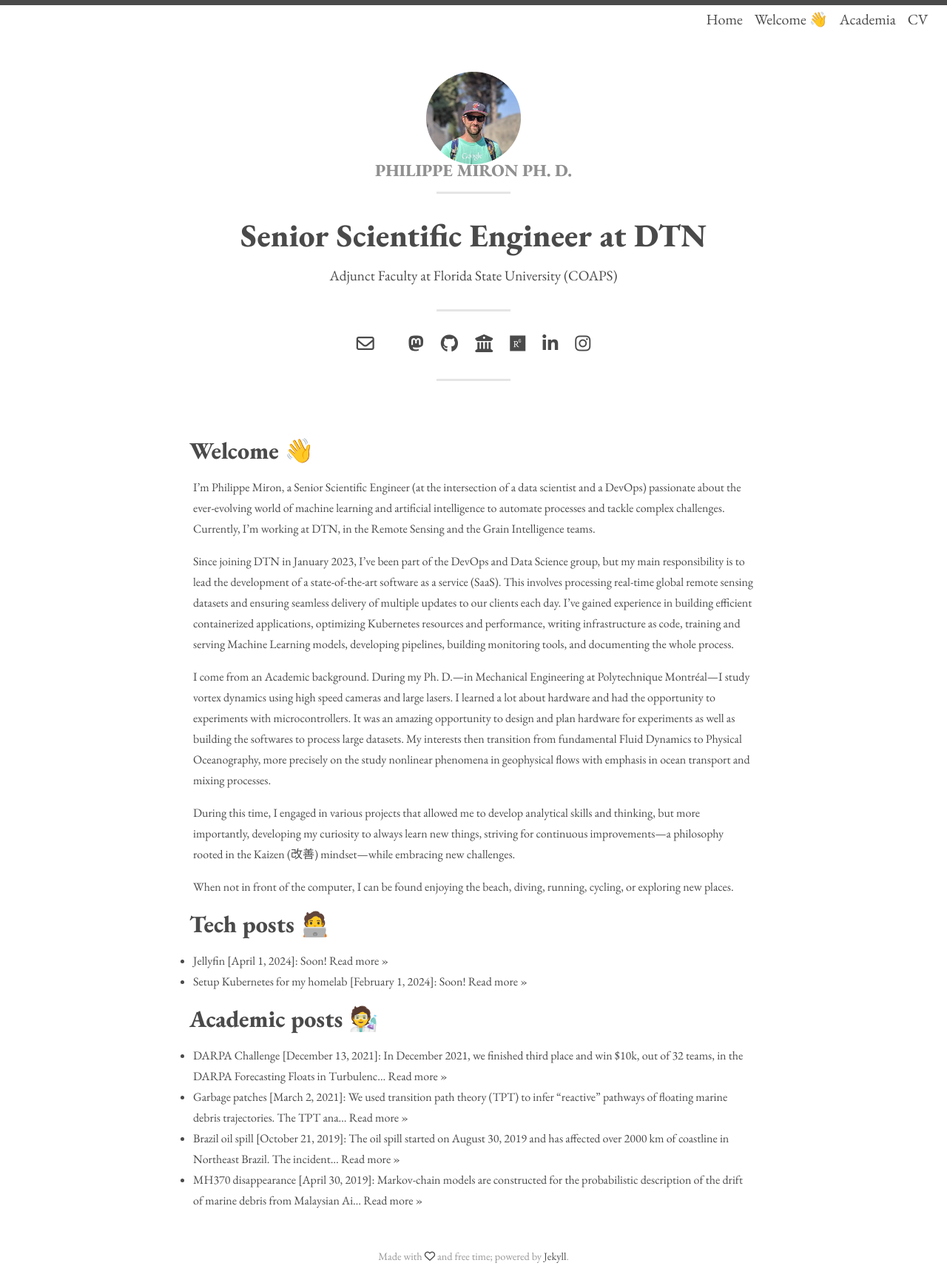
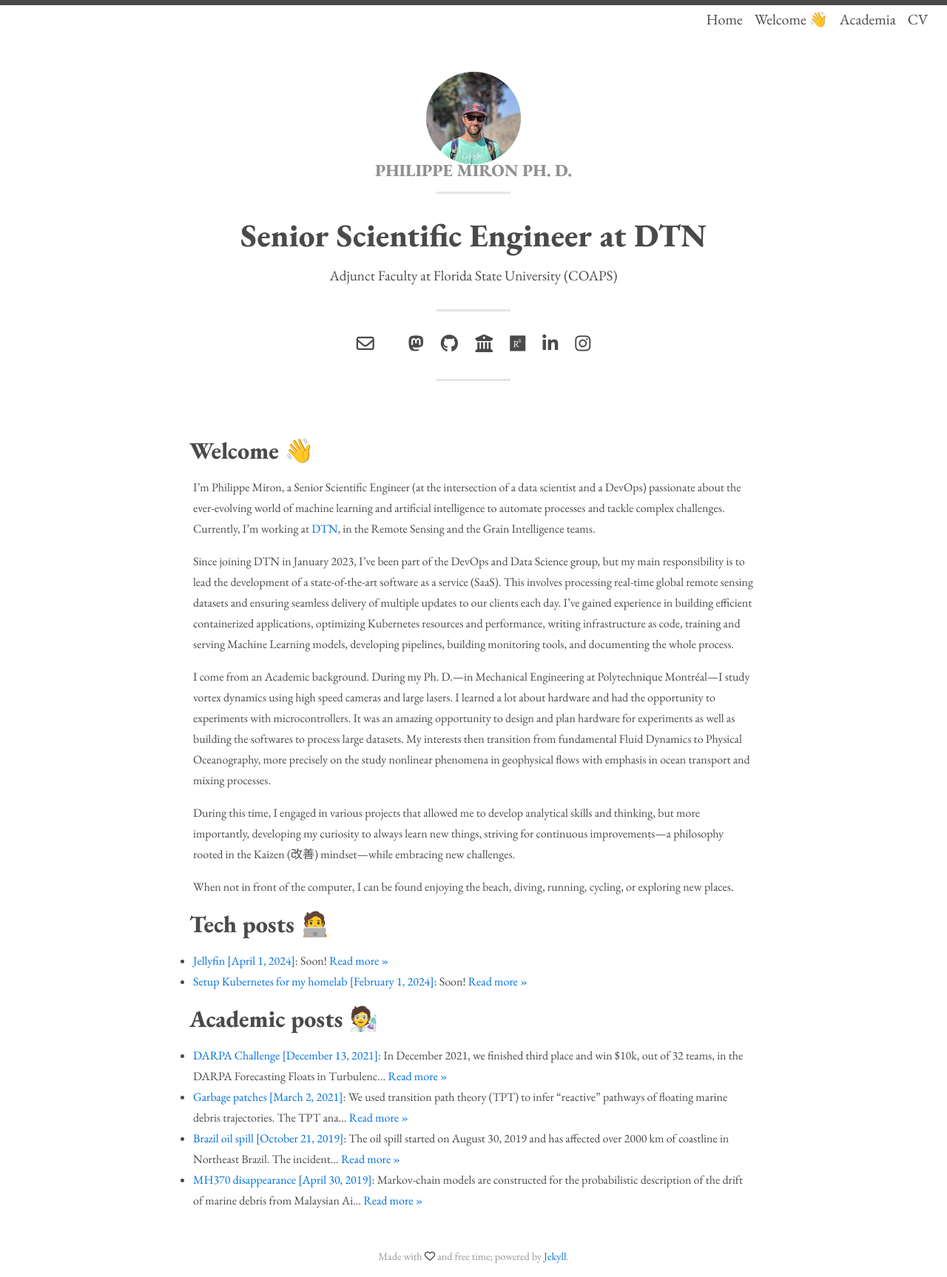
Before and after one commit to philippemiron/philippemiron.github.io, a Jekyll site: the page built from index.md, in a window 1280 px wide. Shown: the whole page at 74% size. Built offline with Jekyll 4.4.1, drawn with Linux system fonts in a browser that asks for light colours; our own code applies the rules of GitHub Pages for plain Markdown files.

Commit message:
adjust link colors

```diff
--- a/_sass/base/_variables.scss
+++ b/_sass/base/_variables.scss
@@ -8,19 +8,19 @@ $padding-large: 20%;
 $padding-small: 5%;
 $padding-x-small: 1%;
 
-// Brand colours
+// Brand colors
 $brand-color: #fff;
 $background-color: #fff;
 $border-color: rgba(0, 0, 0, 0.1); // rgba recommended if using feature images
 
-// Typography colours
+// Typography colurs
 $text-color: #4a4a4a;
-$link-color: #4a4a4a; //#000000; #0070BB
-$button-color: #4a4a4a; //#000000; #0070BB
+$link-color: #0070E0; //#000000; #0070E0; #4a4a4a
+$button-color: #4a4a4a; //#000000; #0070E0; #4a4a4a;
 
 $selection-color: #ACCEF7; // visible when highlighting text
 
-// Header colours
+// Header colors
 $header-link-color: #4a4a4a;
 
 // Feature image for articles
```
